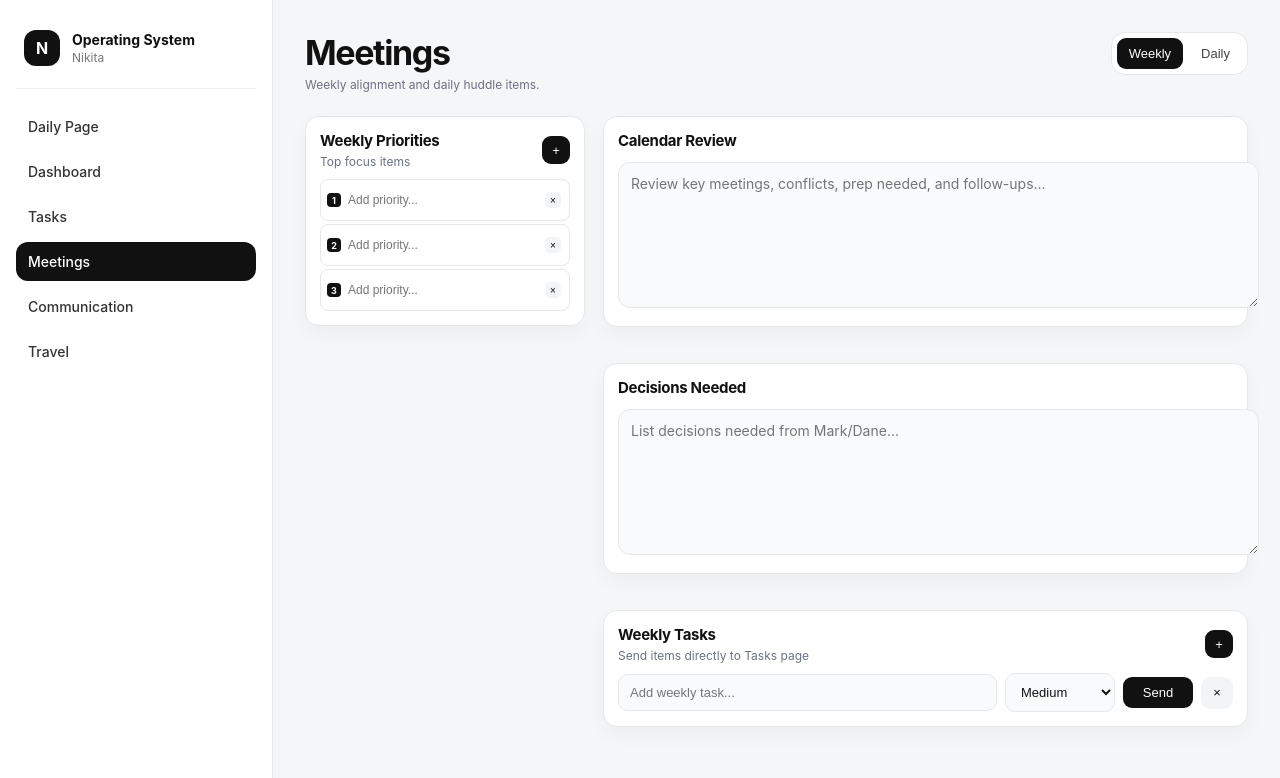
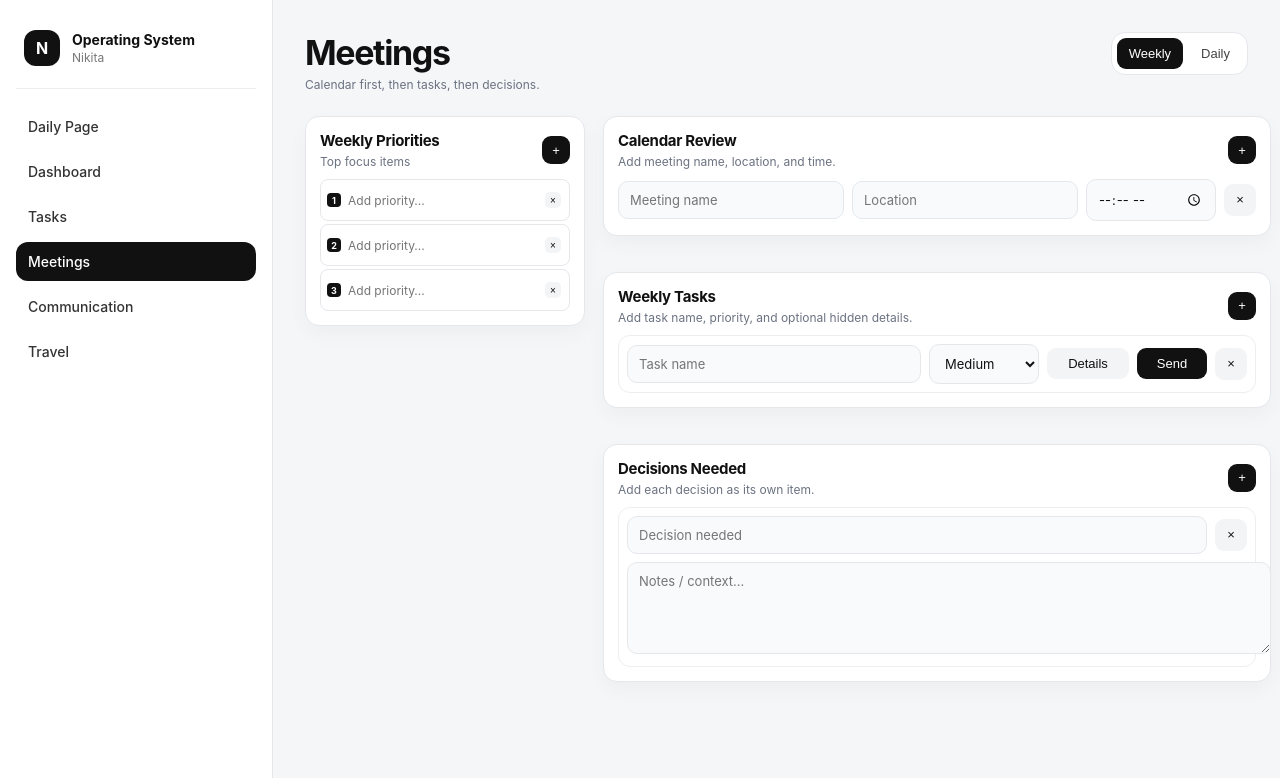
Before and after one commit to nikitaline-code/nl-operating-system, a Next.js app: page /meetings in a window 1280 px wide. Shown: the top 778 px of the page. Built offline with nearby package versions, Linux system fonts and the light colour scheme.

Commit message:
Update meetings.js

```diff
--- a/pages/meetings.js
+++ b/pages/meetings.js
@@ -1,6 +1,24 @@
 import { useEffect, useState } from "react";
 
 const today = new Date().toISOString().slice(0, 10);
+
+const blankMeeting = {
+  name: "",
+  location: "",
+  time: "",
+};
+
+const blankTask = {
+  title: "",
+  urgency: "Medium",
+  details: "",
+  showDetails: false,
+};
+
+const blankDecision = {
+  title: "",
+  details: "",
+};
 
 export default function MeetingsPage() {
   const [mode, setMode] = useState("weekly");
@@ -8,58 +26,46 @@ export default function MeetingsPage() {
   const [selectedDate, setSelectedDate] = useState(today);
 
   const [weeklyPriorities, setWeeklyPriorities] = useState(["", "", ""]);
-  const [calendarReview, setCalendarReview] = useState("");
-  const [decisionsNeeded, setDecisionsNeeded] = useState("");
 
-  const [weeklyTasks, setWeeklyTasks] = useState([
-    { title: "", urgency: "Medium" },
-  ]);
+  const [weeklyCalendar, setWeeklyCalendar] = useState([{ ...blankMeeting }]);
+  const [weeklyTasks, setWeeklyTasks] = useState([{ ...blankTask }]);
+  const [weeklyDecisions, setWeeklyDecisions] = useState([{ ...blankDecision }]);
 
-  const [markDailyTasks, setMarkDailyTasks] = useState([
-    { title: "", urgency: "Medium" },
-  ]);
+  const [markDailyCalendar, setMarkDailyCalendar] = useState([{ ...blankMeeting }]);
+  const [daneDailyCalendar, setDaneDailyCalendar] = useState([{ ...blankMeeting }]);
 
-  const [daneDailyTasks, setDaneDailyTasks] = useState([
-    { title: "", urgency: "Medium" },
-  ]);
+  const [markDailyTasks, setMarkDailyTasks] = useState([{ ...blankTask }]);
+  const [daneDailyTasks, setDaneDailyTasks] = useState([{ ...blankTask }]);
 
-  const [dailyNotes, setDailyNotes] = useState({
-    Mark: "",
-    Dane: "",
-  });
+  const [markDailyDecisions, setMarkDailyDecisions] = useState([{ ...blankDecision }]);
+  const [daneDailyDecisions, setDaneDailyDecisions] = useState([{ ...blankDecision }]);
 
   useEffect(() => {
     const savedPriorities = localStorage.getItem("weeklyPriorities");
-    const savedCalendar = localStorage.getItem("meetingCalendarReview");
-    const savedDecisions = localStorage.getItem("meetingDecisionsNeeded");
+    const savedWeeklyCalendar = localStorage.getItem("meetingWeeklyCalendar");
     const savedWeeklyTasks = localStorage.getItem("meetingWeeklyTasks");
+    const savedWeeklyDecisions = localStorage.getItem("meetingWeeklyDecisions");
 
     if (savedPriorities) setWeeklyPriorities(JSON.parse(savedPriorities));
-    if (savedCalendar) setCalendarReview(savedCalendar);
-    if (savedDecisions) setDecisionsNeeded(savedDecisions);
+    if (savedWeeklyCalendar) setWeeklyCalendar(JSON.parse(savedWeeklyCalendar));
     if (savedWeeklyTasks) setWeeklyTasks(JSON.parse(savedWeeklyTasks));
+    if (savedWeeklyDecisions) setWeeklyDecisions(JSON.parse(savedWeeklyDecisions));
   }, []);
 
   useEffect(() => {
-    const savedDailyNotes = localStorage.getItem(
-      `meetingDailyNotes-${selectedDate}`
-    );
-    const savedMarkDaily = localStorage.getItem(
-      `meetingMarkDailyTasks-${selectedDate}`
-    );
-    const savedDaneDaily = localStorage.getItem(
-      `meetingDaneDailyTasks-${selectedDate}`
-    );
+    const savedMarkCalendar = localStorage.getItem(`meetingMarkDailyCalendar-${selectedDate}`);
+    const savedDaneCalendar = localStorage.getItem(`meetingDaneDailyCalendar-${selectedDate}`);
+    const savedMarkTasks = localStorage.getItem(`meetingMarkDailyTasks-${selectedDate}`);
+    const savedDaneTasks = localStorage.getItem(`meetingDaneDailyTasks-${selectedDate}`);
+    const savedMarkDecisions = localStorage.getItem(`meetingMarkDailyDecisions-${selectedDate}`);
+    const savedDaneDecisions = localStorage.getItem(`meetingDaneDailyDecisions-${selectedDate}`);
 
-    setDailyNotes(savedDailyNotes ? JSON.parse(savedDailyNotes) : { Mark: "", Dane: "" });
-
-    setMarkDailyTasks(
-      savedMarkDaily ? JSON.parse(savedMarkDaily) : [{ title: "", urgency: "Medium" }]
-    );
-
-    setDaneDailyTasks(
-      savedDaneDaily ? JSON.parse(savedDaneDaily) : [{ title: "", urgency: "Medium" }]
-    );
+    setMarkDailyCalendar(savedMarkCalendar ? JSON.parse(savedMarkCalendar) : [{ ...blankMeeting }]);
+    setDaneDailyCalendar(savedDaneCalendar ? JSON.parse(savedDaneCalendar) : [{ ...blankMeeting }]);
+    setMarkDailyTasks(savedMarkTasks ? JSON.parse(savedMarkTasks) : [{ ...blankTask }]);
+    setDaneDailyTasks(savedDaneTasks ? JSON.parse(savedDaneTasks) : [{ ...blankTask }]);
+    setMarkDailyDecisions(savedMarkDecisions ? JSON.parse(savedMarkDecisions) : [{ ...blankDecision }]);
+    setDaneDailyDecisions(savedDaneDecisions ? JSON.parse(savedDaneDecisions) : [{ ...blankDecision }]);
   }, [selectedDate]);
 
   useEffect(() => {
@@ -67,37 +73,40 @@ export default function MeetingsPage() {
   }, [weeklyPriorities]);
 
   useEffect(() => {
-    localStorage.setItem("meetingCalendarReview", calendarReview);
-  }, [calendarReview]);
-
-  useEffect(() => {
-    localStorage.setItem("meetingDecisionsNeeded", decisionsNeeded);
-  }, [decisionsNeeded]);
+    localStorage.setItem("meetingWeeklyCalendar", JSON.stringify(weeklyCalendar));
+  }, [weeklyCalendar]);
 
   useEffect(() => {
     localStorage.setItem("meetingWeeklyTasks", JSON.stringify(weeklyTasks));
   }, [weeklyTasks]);
 
   useEffect(() => {
-    localStorage.setItem(
-      `meetingDailyNotes-${selectedDate}`,
-      JSON.stringify(dailyNotes)
-    );
-  }, [dailyNotes, selectedDate]);
+    localStorage.setItem("meetingWeeklyDecisions", JSON.stringify(weeklyDecisions));
+  }, [weeklyDecisions]);
 
   useEffect(() => {
-    localStorage.setItem(
-      `meetingMarkDailyTasks-${selectedDate}`,
-      JSON.stringify(markDailyTasks)
-    );
+    localStorage.setItem(`meetingMarkDailyCalendar-${selectedDate}`, JSON.stringify(markDailyCalendar));
+  }, [markDailyCalendar, selectedDate]);
+
+  useEffect(() => {
+    localStorage.setItem(`meetingDaneDailyCalendar-${selectedDate}`, JSON.stringify(daneDailyCalendar));
+  }, [daneDailyCalendar, selectedDate]);
+
+  useEffect(() => {
+    localStorage.setItem(`meetingMarkDailyTasks-${selectedDate}`, JSON.stringify(markDailyTasks));
   }, [markDailyTasks, selectedDate]);
 
   useEffect(() => {
-    localStorage.setItem(
-      `meetingDaneDailyTasks-${selectedDate}`,
-      JSON.stringify(daneDailyTasks)
-    );
+    localStorage.setItem(`meetingDaneDailyTasks-${selectedDate}`, JSON.stringify(daneDailyTasks));
   }, [daneDailyTasks, selectedDate]);
+
+  useEffect(() => {
+    localStorage.setItem(`meetingMarkDailyDecisions-${selectedDate}`, JSON.stringify(markDailyDecisions));
+  }, [markDailyDecisions, selectedDate]);
+
+  useEffect(() => {
+    localStorage.setItem(`meetingDaneDailyDecisions-${selectedDate}`, JSON.stringify(daneDailyDecisions));
+  }, [daneDailyDecisions, selectedDate]);
 
   function changeDay(amount) {
     const d = new Date(selectedDate);
@@ -105,22 +114,21 @@ export default function MeetingsPage() {
     setSelectedDate(d.toISOString().slice(0, 10));
   }
 
-  function sendMeetingTaskToTasks(taskTitle, assignedFrom, urgency) {
-    if (!taskTitle.trim()) return;
+  function updateRow(array, setArray, index, field, value) {
+    const updated = [...array];
+    updated[index] = {
+      ...updated[index],
+      [field]: value,
+    };
+    setArray(updated);
+  }
 
-    const existingTasks = JSON.parse(localStorage.getItem("tasks") || "[]");
+  function addRow(array, setArray, blankItem) {
+    setArray([...array, { ...blankItem }]);
+  }
 
-    const newTask = {
-      id: Date.now(),
-      title: taskTitle,
-      assignedFrom,
-      urgency,
-      dueDate: selectedDate,
-      complete: false,
-      source: "Meetings",
-    };
-
-    localStorage.setItem("tasks", JSON.stringify([newTask, ...existingTasks]));
+  function deleteRow(array, setArray, index) {
+    setArray(array.filter((_, i) => i !== index));
   }
 
   function updatePriority(index, value) {
@@ -137,32 +145,192 @@ export default function MeetingsPage() {
     setWeeklyPriorities(weeklyPriorities.filter((_, i) => i !== index));
   }
 
-  function updateTaskRow(array, setArray, index, field, value) {
-    const updated = [...array];
-    updated[index] = { ...updated[index], [field]: value };
-    setArray(updated);
+  function sendMeetingTaskToTasks(task, assignedFrom) {
+    if (!task.title.trim()) return;
+
+    const existingTasks = JSON.parse(localStorage.getItem("tasks") || "[]");
+
+    const newTask = {
+      id: Date.now(),
+      title: task.title,
+      assignedFrom,
+      urgency: task.urgency,
+      dueDate: mode === "daily" ? selectedDate : "",
+      details: task.details || "",
+      complete: false,
+      source: "Meetings",
+    };
+
+    localStorage.setItem("tasks", JSON.stringify([newTask, ...existingTasks]));
   }
 
-  function addTaskRow(array, setArray) {
-    setArray([...array, { title: "", urgency: "Medium" }]);
-  }
-
-  function deleteTaskRow(array, setArray, index) {
-    setArray(array.filter((_, i) => i !== index));
-  }
+  const activeDailyCalendar =
+    dailyPerson === "Mark" ? markDailyCalendar : daneDailyCalendar;
+  const setActiveDailyCalendar =
+    dailyPerson === "Mark" ? setMarkDailyCalendar : setDaneDailyCalendar;
 
   const activeDailyTasks =
     dailyPerson === "Mark" ? markDailyTasks : daneDailyTasks;
-
   const setActiveDailyTasks =
     dailyPerson === "Mark" ? setMarkDailyTasks : setDaneDailyTasks;
+
+  const activeDailyDecisions =
+    dailyPerson === "Mark" ? markDailyDecisions : daneDailyDecisions;
+  const setActiveDailyDecisions =
+    dailyPerson === "Mark" ? setMarkDailyDecisions : setDaneDailyDecisions;
+
+  function CalendarSection({ title, rows, setRows }) {
+    return (
+      <section className="meetingCard">
+        <div className="sectionHeader">
+          <div>
+            <h2>{title}</h2>
+            <p>Add meeting name, location, and time.</p>
+          </div>
+          <button className="smallBtn" onClick={() => addRow(rows, setRows, blankMeeting)}>
+            +
+          </button>
+        </div>
+
+        <div className="calendarList">
+          {rows.map((meeting, index) => (
+            <div className="calendarRow" key={index}>
+              <input
+                value={meeting.name}
+                onChange={(e) => updateRow(rows, setRows, index, "name", e.target.value)}
+                placeholder="Meeting name"
+              />
+              <input
+                value={meeting.location}
+                onChange={(e) => updateRow(rows, setRows, index, "location", e.target.value)}
+                placeholder="Location"
+              />
+              <input
+                type="time"
+                value={meeting.time}
+                onChange={(e) => updateRow(rows, setRows, index, "time", e.target.value)}
+              />
+              <button className="deleteBtn" onClick={() => deleteRow(rows, setRows, index)}>
+                ×
+              </button>
+            </div>
+          ))}
+        </div>
+      </section>
+    );
+  }
+
+  function TasksSection({ title, rows, setRows, assignedFrom }) {
+    return (
+      <section className="meetingCard">
+        <div className="sectionHeader">
+          <div>
+            <h2>{title}</h2>
+            <p>Add task name, priority, and optional hidden details.</p>
+          </div>
+          <button className="smallBtn" onClick={() => addRow(rows, setRows, blankTask)}>
+            +
+          </button>
+        </div>
+
+        <div className="taskFlowList">
+          {rows.map((task, index) => (
+            <div className="taskBlock" key={index}>
+              <div className="taskFlowRow">
+                <input
+                  value={task.title}
+                  onChange={(e) => updateRow(rows, setRows, index, "title", e.target.value)}
+                  placeholder="Task name"
+                />
+
+                <select
+                  value={task.urgency}
+                  onChange={(e) => updateRow(rows, setRows, index, "urgency", e.target.value)}
+                >
+                  <option>High</option>
+                  <option>Medium</option>
+                  <option>Low</option>
+                </select>
+
+                <button
+                  className="detailBtn"
+                  onClick={() =>
+                    updateRow(rows, setRows, index, "showDetails", !task.showDetails)
+                  }
+                >
+                  Details
+                </button>
+
+                <button onClick={() => sendMeetingTaskToTasks(task, assignedFrom)}>
+                  Send
+                </button>
+
+                <button className="deleteBtn" onClick={() => deleteRow(rows, setRows, index)}>
+                  ×
+                </button>
+              </div>
+
+              {task.showDetails && (
+                <textarea
+                  className="detailsBox"
+                  value={task.details}
+                  onChange={(e) => updateRow(rows, setRows, index, "details", e.target.value)}
+                  placeholder="Add more details here..."
+                />
+              )}
+            </div>
+          ))}
+        </div>
+      </section>
+    );
+  }
+
+  function DecisionsSection({ title, rows, setRows }) {
+    return (
+      <section className="meetingCard">
+        <div className="sectionHeader">
+          <div>
+            <h2>{title}</h2>
+            <p>Add each decision as its own item.</p>
+          </div>
+          <button className="smallBtn" onClick={() => addRow(rows, setRows, blankDecision)}>
+            +
+          </button>
+        </div>
+
+        <div className="decisionList">
+          {rows.map((decision, index) => (
+            <div className="decisionBlock" key={index}>
+              <div className="decisionRow">
+                <input
+                  value={decision.title}
+                  onChange={(e) => updateRow(rows, setRows, index, "title", e.target.value)}
+                  placeholder="Decision needed"
+                />
+                <button className="deleteBtn" onClick={() => deleteRow(rows, setRows, index)}>
+                  ×
+                </button>
+              </div>
+
+              <textarea
+                className="detailsBox"
+                value={decision.details}
+                onChange={(e) => updateRow(rows, setRows, index, "details", e.target.value)}
+                placeholder="Notes / context..."
+              />
+            </div>
+          ))}
+        </div>
+      </section>
+    );
+  }
 
   return (
     <div className="meetingsPage">
       <div className="meetingsHeader">
         <div>
           <h1>Meetings</h1>
-          <p>Weekly alignment and daily huddle items.</p>
+          <p>Calendar first, then tasks, then decisions.</p>
         </div>
 
         <div className="topToggle">
@@ -212,96 +380,24 @@ export default function MeetingsPage() {
           </aside>
 
           <main className="mainColumn">
-            <section className="meetingCard">
-              <h2>Calendar Review</h2>
-              <textarea
-                value={calendarReview}
-                onChange={(e) => setCalendarReview(e.target.value)}
-                placeholder="Review key meetings, conflicts, prep needed, and follow-ups..."
-              />
-            </section>
+            <CalendarSection
+              title="Calendar Review"
+              rows={weeklyCalendar}
+              setRows={setWeeklyCalendar}
+            />
 
-            <section className="meetingCard">
-              <h2>Decisions Needed</h2>
-              <textarea
-                value={decisionsNeeded}
-                onChange={(e) => setDecisionsNeeded(e.target.value)}
-                placeholder="List decisions needed from Mark/Dane..."
-              />
-            </section>
+            <TasksSection
+              title="Weekly Tasks"
+              rows={weeklyTasks}
+              setRows={setWeeklyTasks}
+              assignedFrom="Weekly Meeting"
+            />
 
-            <section className="meetingCard">
-              <div className="sectionHeader">
-                <div>
-                  <h2>Weekly Tasks</h2>
-                  <p>Send items directly to Tasks page</p>
-                </div>
-                <button
-                  className="smallBtn"
-                  onClick={() => addTaskRow(weeklyTasks, setWeeklyTasks)}
-                >
-                  +
-                </button>
-              </div>
-
-              <div className="taskFlowList">
-                {weeklyTasks.map((task, index) => (
-                  <div className="taskFlowRow" key={index}>
-                    <input
-                      value={task.title}
-                      onChange={(e) =>
-                        updateTaskRow(
-                          weeklyTasks,
-                          setWeeklyTasks,
-                          index,
-                          "title",
-                          e.target.value
-                        )
-                      }
-                      placeholder="Add weekly task..."
-                    />
-
-                    <select
-                      value={task.urgency}
-                      onChange={(e) =>
-                        updateTaskRow(
-                          weeklyTasks,
-                          setWeeklyTasks,
-                          index,
-                          "urgency",
-                          e.target.value
-                        )
-                      }
-                    >
-                      <option>High</option>
-                      <option>Medium</option>
-                      <option>Low</option>
-                    </select>
-
-                    <button
-                      onClick={() =>
-                        sendMeetingTaskToTasks(
-                          task.title,
-                          "Weekly Meeting",
-                          task.urgency
-                        )
-                      }
-                    >
-                      Send
-                    </button>
-
-                    <button
-                      className="deleteBtn"
-                      onClick={() =>
-                        deleteTaskRow(weeklyTasks, setWeeklyTasks, index)
-                      }
-                    >
-                      ×
-                    </button>
-                  </div>
-                ))}
-              </div>
-            </section>
+            <DecisionsSection
+              title="Decisions Needed"
+              rows={weeklyDecisions}
+              setRows={setWeeklyDecisions}
+            />
           </main>
         </div>
       )}
@@ -335,94 +431,24 @@ export default function MeetingsPage() {
             </button>
           </div>
 
-          <section className="meetingCard">
-            <h2>{dailyPerson} Daily Huddle</h2>
-            <p>Daily Calendar Review · Email Review · Decisions Needed · Top Priorities</p>
+          <CalendarSection
+            title={`${dailyPerson} Daily Calendar`}
+            rows={activeDailyCalendar}
+            setRows={setActiveDailyCalendar}
+          />
 
-            <textarea
-              value={dailyNotes[dailyPerson] || ""}
-              onChange={(e) =>
-                setDailyNotes({
-                  ...dailyNotes,
-                  [dailyPerson]: e.target.value,
-                })
-              }
-              placeholder={`Add ${dailyPerson}'s daily meeting notes...`}
-            />
-          </section>
+          <TasksSection
+            title={`${dailyPerson} Daily Tasks`}
+            rows={activeDailyTasks}
+            setRows={setActiveDailyTasks}
+            assignedFrom={dailyPerson}
+          />
 
-          <section className="meetingCard dailyTasksCard">
-            <div className="sectionHeader">
-              <div>
-                <h2>{dailyPerson} Daily Tasks</h2>
-                <p>Send daily huddle items directly to Tasks page</p>
-              </div>
-              <button
-                className="smallBtn"
-                onClick={() => addTaskRow(activeDailyTasks, setActiveDailyTasks)}
-              >
-                +
-              </button>
-            </div>
-
-            <div className="taskFlowList">
-              {activeDailyTasks.map((task, index) => (
-                <div className="taskFlowRow" key={index}>
-                  <input
-                    value={task.title}
-                    onChange={(e) =>
-                      updateTaskRow(
-                        activeDailyTasks,
-                        setActiveDailyTasks,
-                        index,
-                        "title",
-                        e.target.value
-                      )
-                    }
-                    placeholder={`Add ${dailyPerson} task...`}
-                  />
-
-                  <select
-                    value={task.urgency}
-                    onChange={(e) =>
-                      updateTaskRow(
-                        activeDailyTasks,
-                        setActiveDailyTasks,
-                        index,
-                        "urgency",
-                        e.target.value
-                      )
-                    }
-                  >
-                    <option>High</option>
-                    <option>Medium</option>
-                    <option>Low</option>
-                  </select>
-
-                  <button
-                    onClick={() =>
-                      sendMeetingTaskToTasks(
-                        task.title,
-                        dailyPerson,
-                        task.urgency
-                      )
-                    }
-                  >
-                    Send
-                  </button>
-
-                  <button
-                    className="deleteBtn"
-                    onClick={() =>
-                      deleteTaskRow(activeDailyTasks, setActiveDailyTasks, index)
-                    }
-                  >
-                    ×
-                  </button>
-                </div>
-              ))}
-            </div>
-          </section>
+          <DecisionsSection
+            title={`${dailyPerson} Decisions Needed`}
+            rows={activeDailyDecisions}
+            setRows={setActiveDailyDecisions}
+          />
         </>
       )}
 
@@ -548,23 +574,9 @@ export default function MeetingsPage() {
           color: #fff;
         }
 
+        input,
+        select,
         textarea {
-          width: 100%;
-          min-height: 120px;
-          margin-top: 12px;
-          border: 1px solid #e5e7eb;
-          background: #f9fafb;
-          border-radius: 12px;
-          padding: 12px;
-          font-size: 14px;
-          font-family: inherit;
-          outline: none;
-          resize: vertical;
-          color: #111;
-        }
-
-        input,
-        select {
           border: 1px solid #e5e7eb;
           background: #f9fafb;
           border-radius: 10px;
@@ -572,6 +584,71 @@ export default function MeetingsPage() {
           font-size: 13px;
           outline: none;
           color: #111;
+          font-family: inherit;
+        }
+
+        input:focus,
+        select:focus,
+        textarea:focus {
+          border-color: #111;
+          background: #fff;
+        }
+
+        .calendarList,
+        .taskFlowList,
+        .decisionList {
+          display: flex;
+          flex-direction: column;
+          gap: 8px;
+        }
+
+        .calendarRow {
+          display: grid;
+          grid-template-columns: 1.5fr 1fr 130px 32px;
+          gap: 8px;
+          align-items: center;
+        }
+
+        .taskBlock,
+        .decisionBlock {
+          border: 1px solid #eeeeee;
+          background: #ffffff;
+          border-radius: 12px;
+          padding: 8px;
+        }
+
+        .taskFlowRow {
+          display: grid;
+          grid-template-columns: 1fr 110px 82px 70px 32px;
+          gap: 8px;
+          align-items: center;
+        }
+
+        .decisionRow {
+          display: grid;
+          grid-template-columns: 1fr 32px;
+          gap: 8px;
+          align-items: center;
+        }
+
+        .detailsBox {
+          width: 100%;
+          min-height: 70px;
+          margin-top: 8px;
+          resize: vertical;
+        }
+
+        .detailBtn {
+          background: #f3f4f6;
+          color: #111;
+        }
+
+        .deleteBtn {
+          background: #f3f4f6;
+          color: #111;
+          width: 32px;
+          height: 32px;
+          padding: 0;
         }
 
         .priorityList {
@@ -623,31 +700,6 @@ export default function MeetingsPage() {
           padding: 0;
         }
 
-        .taskFlowList {
-          display: flex;
-          flex-direction: column;
-          gap: 8px;
-        }
-
-        .taskFlowRow {
-          display: grid;
-          grid-template-columns: 1fr 110px 70px 32px;
-          gap: 8px;
-          align-items: center;
-        }
-
-        .deleteBtn {
-          background: #f3f4f6;
-          color: #111;
-          width: 32px;
-          height: 32px;
-          padding: 0;
-        }
-
-        .dailyTasksCard {
-          margin-top: 18px;
-        }
-
         @media (max-width: 1000px) {
           .meetingGrid {
             grid-template-columns: 1fr;
@@ -657,9 +709,13 @@ export default function MeetingsPage() {
             position: static;
           }
 
+          .calendarRow,
           .taskFlowRow,
+          .decisionRow {
+            grid-template-columns: 1fr;
+          }
+
           .dateBar {
-            grid-template-columns: 1fr;
             flex-direction: column;
             align-items: stretch;
             width: 100%;
```
